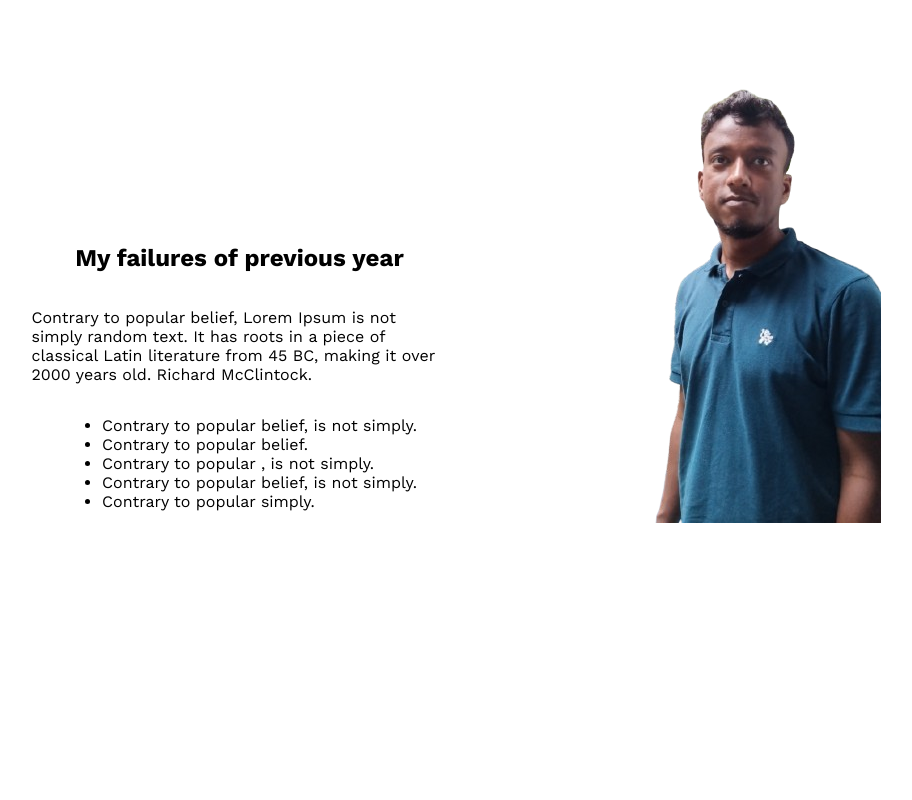
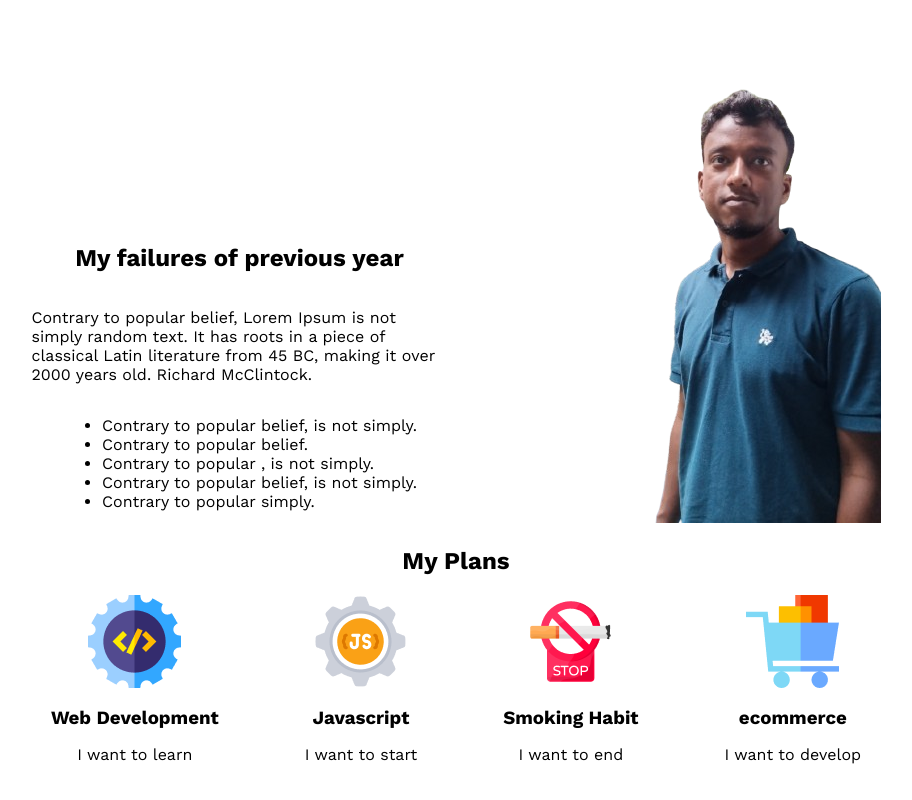
Before and after one commit to ismail-dev-code/new-year-new-me, a plain HTML site: page index.html in a window 1280 px wide. Shown: the part 853-1653 px from the top of the page, without its empty margins (184-1096 px from the left). Before the commit the page ends 1380 px from the top, so only its background shows below. Drawn offline with nearby package versions, Linux system fonts and the light colour scheme.

Commit message:
my plan section added

```diff
--- a/index.html
+++ b/index.html
@@ -31,18 +31,53 @@
     <section class="failure-section">
       <div class="failure">
         <h1>My failures of previous year</h1>
-        <p class="failure-para">Contrary to popular belief, Lorem Ipsum is not simply random text. It has roots in a piece of classical Latin literature from 45 BC, making it over 2000 years old. Richard McClintock.</p>
+        <p class="failure-para">
+          Contrary to popular belief, Lorem Ipsum is not simply random text. It
+          has roots in a piece of classical Latin literature from 45 BC, making
+          it over 2000 years old. Richard McClintock.
+        </p>
         <ul>
-            <li>Contrary to popular belief, is not simply.</li>
-            <li>Contrary to popular belief.</li>
-            <li>Contrary to popular , is not simply.</li>
-            <li>Contrary to popular belief, is not simply.</li>
-            <li>Contrary to popular simply.</li>
+          <li>Contrary to popular belief, is not simply.</li>
+          <li>Contrary to popular belief.</li>
+          <li>Contrary to popular , is not simply.</li>
+          <li>Contrary to popular belief, is not simply.</li>
+          <li>Contrary to popular simply.</li>
         </ul>
       </div>
       <div>
         <img src="images/person.png" alt="" />
       </div>
     </section>
+    <section style="margin-bottom: 130px;">
+      <div class="my-plan">
+        <h2>My Plans</h2>
+      </div>
+
+      <div class="down-section">
+        <div class="down-section-div">
+          <img src="images/icons/web.png" alt="" />
+          <h3>Web Development</h3>
+          <p>I want to learn</p>
+        </div>
+
+
+        <div class="down-section-div">
+          <img src="images/icons/js.png" alt="" />
+          <h3>Javascript</h3>
+          <p>I want to start</p>
+        </div>
+        <div class="down-section-div">
+          <img src="images/icons/smoke.png" alt="" />
+          <h3>Smoking Habit</h3>
+          <p>I want to end</p>
+        </div>
+
+        <div class="down-section-div">
+          <img src="images/icons/ecom.png" alt="" />
+          <h3>ecommerce</h3>
+          <p>I want to develop</p>
+        </div>
+      </div>
+    </section>
   </body>
 </html>
--- a/new-year-new-me.css
+++ b/new-year-new-me.css
@@ -54,5 +54,36 @@ body{
     align-items: center;
     width: 416px;
     justify-content: end;
+}
+.down-section{
+    display: flex;
+    justify-content: center;
+    gap: 86px;
 
 }
+.down-section-div{
+    display: flex;
+    justify-content: center;
+    flex-direction: column;
+    align-items: center;
+
+}
+.down-section-div h3{
+    margin-bottom: 16px;
+}
+.down-section-div p{
+    margin: 0;
+}
+.down-section img{
+    width: 93px;
+    height: 93px;
+}
+.down-section2{
+    display: flex;
+    justify-content: center;
+    align-items: center;
+    }
+.my-plan{
+    display: flex;
+    justify-content: center;
+}
```
